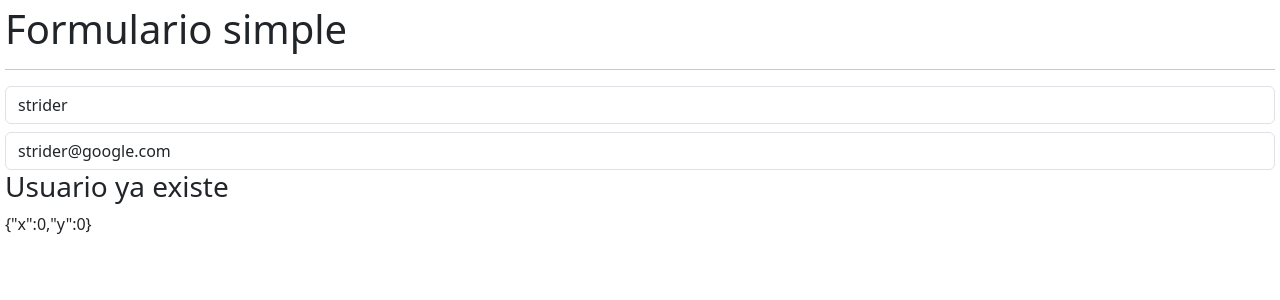
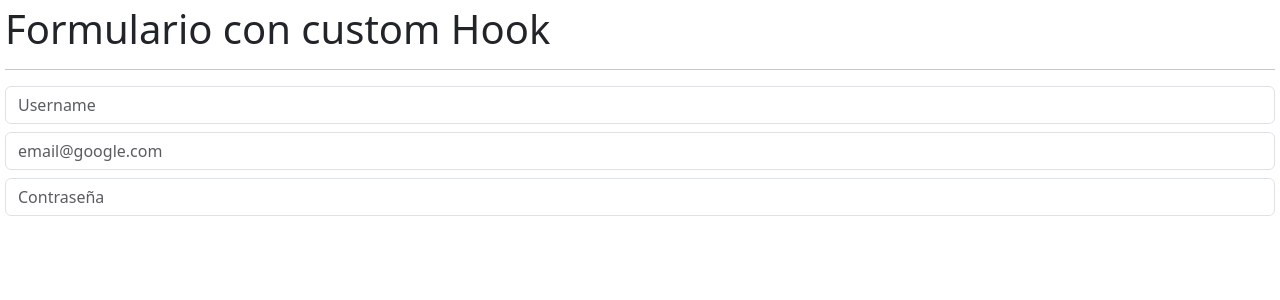
Before and after one commit to DylanVallejo/hooks-app, a React (Vite) app: page / in a window 1280 px wide. Shown: the top 300 px of the page. Built offline with nearby package versions, Linux system fonts and the light colour scheme.

Commit message:
Creando un custom hook para manipular y crear formularios manteniendo un componente limpio

```diff
--- /dev/null
+++ b/src/02-useEffect/FormWithCustomHook.jsx
@@ -0,0 +1,53 @@
+import { useEffect, useState } from "react"
+import { useForm } from "../hooks/useForm"
+// import { Message } from "./Message";
+
+export const FormWithCustomHook = () => {
+
+    const { formState, onInputChange, userName , email, password } = useForm({
+        userName : '',
+        email: '',
+        password : ""
+    })
+
+    // const { userName, email, password } = formState
+
+    return (
+        <>
+            <h1>Formulario con custom Hook</h1>
+            <hr/>
+
+            <input
+                type="text"
+                className="form-control"
+                placeholder="Username"
+                name="userName"
+                value={ userName }
+                onChange={ onInputChange }
+            />
+
+            <input
+                type="email"
+                className="form-control mt-2"
+                placeholder="email@google.com"
+                name="email"
+                value={ email }
+                onChange={ onInputChange }
+            />
+
+            <input
+                type="password"
+                className="form-control mt-2"
+                placeholder="Contraseña"
+                name="password"
+                value={ password }
+                onChange={ onInputChange }
+            />
+
+            {/* {
+                (userName === "strider") && <Message/>
+            } */}
+
+        </>
+    )
+}
--- /dev/null
+++ b/src/hooks/useForm.js
@@ -0,0 +1,27 @@
+import { useState } from "react";
+
+
+export const useForm = ( initialForm = {} ) => {
+
+    const [formState, setFormState] = useState( initialForm );
+
+    // userName : '',
+    // email: '',
+    // password : ""
+
+    const onInputChange = ({ target }) => {
+        const {name , value} = target;
+        setFormState({
+            ...formState,
+            [ name ] : value
+        });
+    }
+
+
+    return  {
+        ...formState,
+        formState,
+        onInputChange
+    };
+
+}
--- a/src/main.jsx
+++ b/src/main.jsx
@@ -5,13 +5,15 @@
 // import { HooksApp } from "./HooksAp";
 // import { CounterApp } from "./01-useState/CounterApp";
 // import { CounterWhitCustomHook } from "./01-useState/CounterWhitCustomHook";
-import { SimpleForm } from "./02-useEffect/SimpleForm";
+// import { SimpleForm } from "./02-useEffect/SimpleForm";
+import { FormWithCustomHook } from "./02-useEffect/FormWithCustomHook";
 
 ReactDOM.createRoot(document.getElementById('root')).render(
     <React.StrictMode>
         {/* <HooksApp /> */}
         {/* <CounterApp /> */}
         {/* <CounterWhitCustomHook/> */}
-        <SimpleForm/>
+        <FormWithCustomHook/>
+        {/* <SimpleForm/> */}
     </React.StrictMode>
 )
```
